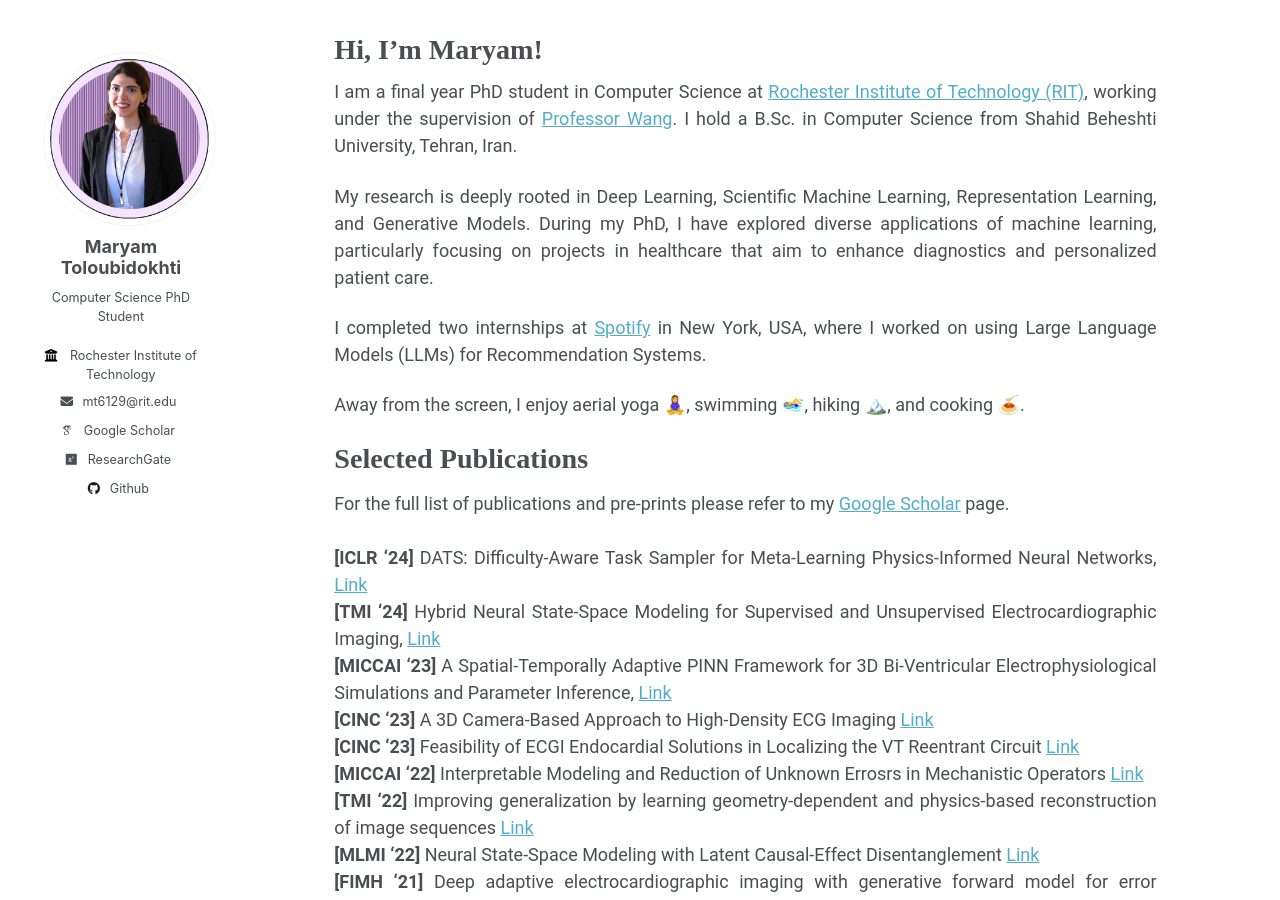
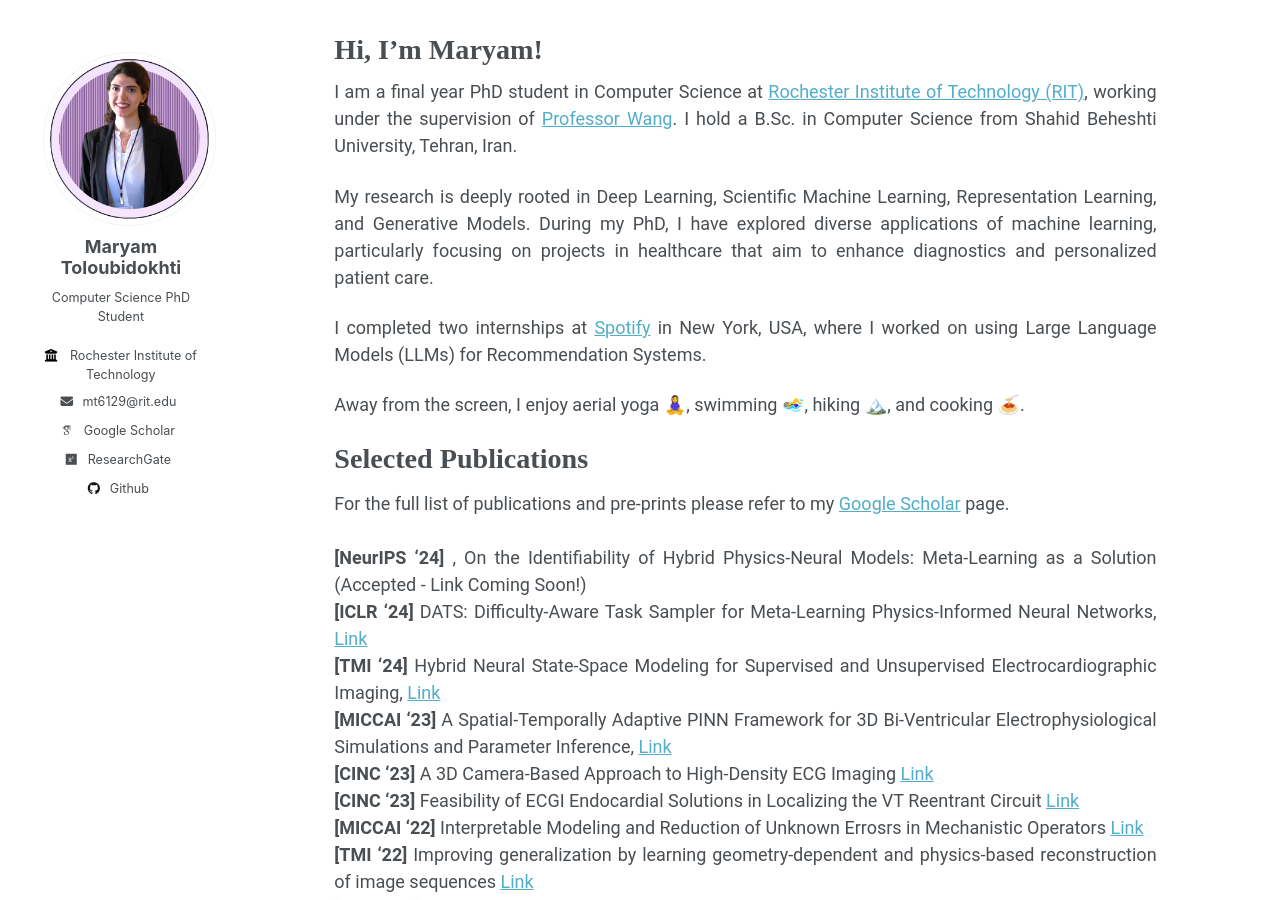
Before and after one commit to maryamTolou/MaryTolou, a Jekyll site: the page built from _pages/about.md, in a window 1280 px wide and 900 px high. Built offline with Jekyll 4.4.1, drawn with Linux system fonts in a browser that asks for light colours; some web fonts are replaced.

Commit message:
Publications updated

```diff
--- a/_pages/about.md
+++ b/_pages/about.md
@@ -18,6 +18,7 @@ Away from the screen, I enjoy aerial yoga 🧘‍♀️, swimming 🏊‍♀️,
 Selected Publications
 ======
 For the full list of publications and pre-prints please refer to my [Google Scholar](https://scholar.google.com/citations?hl=en&user=Qjpj72cAAAAJ&view_op=list_works&sortby=pubdate) page. <br><br>
+__[NeurIPS '24]__ , On the Identifiability of Hybrid Physics-Neural Models: Meta-Learning as a Solution (Accepted - Link Coming Soon!) <br>
 __[ICLR '24]__  DATS: Difficulty-Aware Task Sampler for Meta-Learning Physics-Informed Neural Networks, [Link](https://openreview.net/pdf?id=EvyYFSxdgB) <br>
 __[TMI '24]__   Hybrid Neural State-Space Modeling for Supervised and Unsupervised Electrocardiographic Imaging, [Link](https://ieeexplore.ieee.org/abstract/document/10471622) <br>
 __[MICCAI '23]__ A Spatial-Temporally Adaptive PINN Framework for 3D Bi-Ventricular Electrophysiological Simulations and Parameter Inference, [Link](https://link.springer.com/chapter/10.1007/978-3-031-43990-2_16)<br>
```
